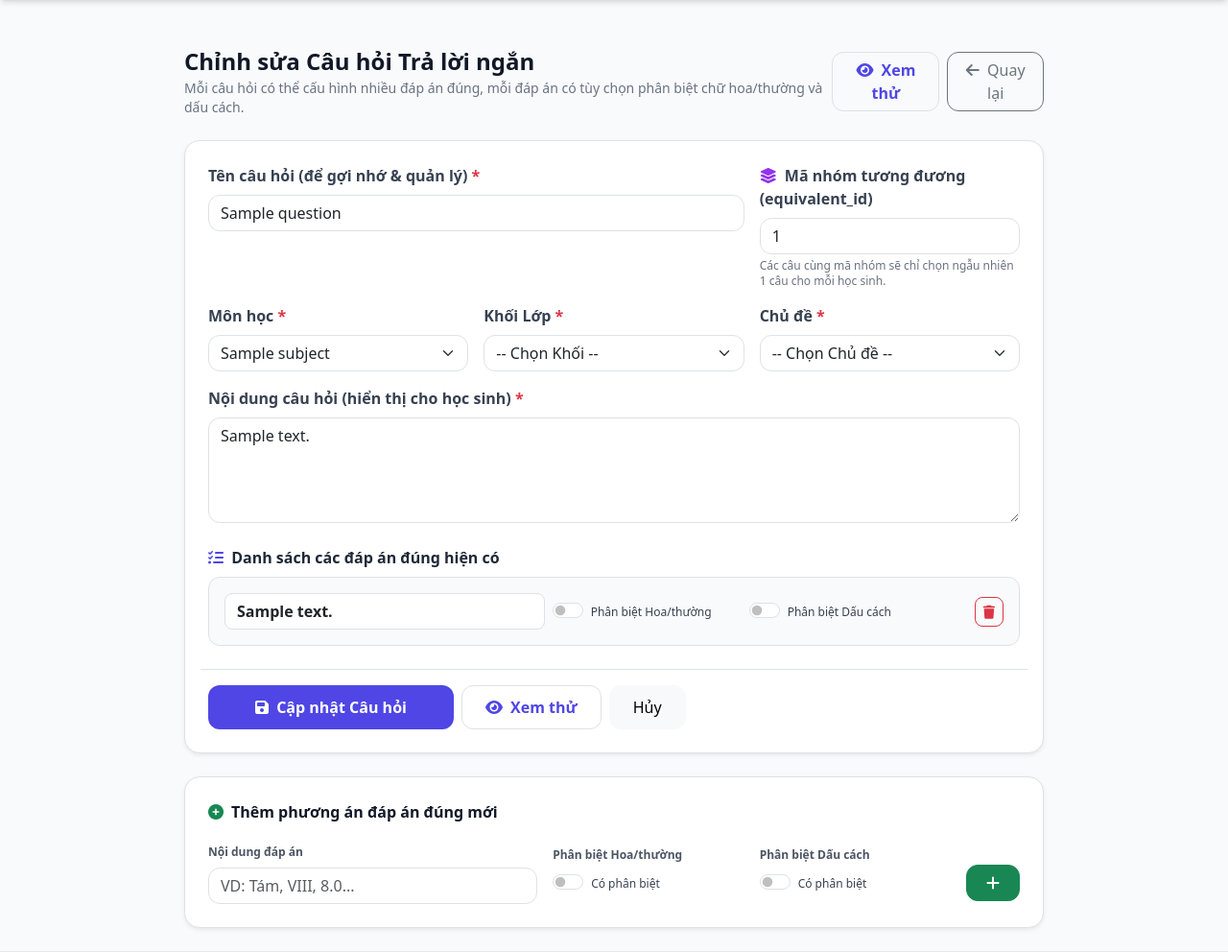
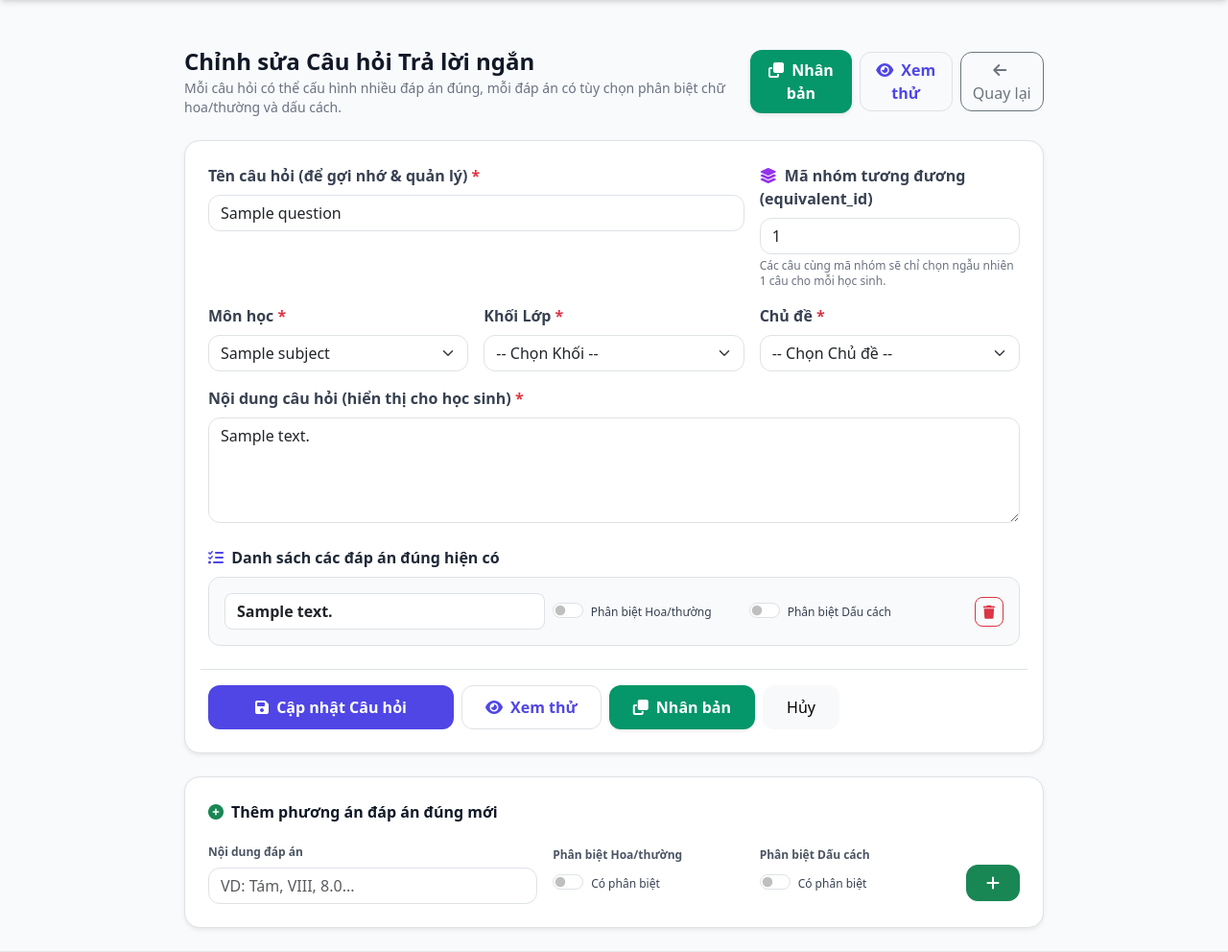
Before and after one commit to huunam0/kiemtratichluy, a CodeIgniter 4 app: the page made by app/Views/teacher/short_answer/question_form.php in a window 1280 px wide. Shown: the part 64-1056 px from the top of the page at 96% size. Run offline with PHP 8.4 and a stand-in for CodeIgniter, Linux system fonts and the light colour scheme; the template is opened without the code that fills it: most values are stand-ins (such as "Sample title", 1, 10 or a date in 2020); data that the repository does not hold is empty; some libraries are stand-ins or nearby versions.

Commit message:
them nut Nhan doi ngay trang sua cau hoi

```diff
--- a/app/Views/teacher/short_answer/question_form.php
+++ b/app/Views/teacher/short_answer/question_form.php
@@ -9,6 +9,12 @@
         </div>
         <div class="d-flex items-center gap-2">
             <?php if ($question): ?>
+                <a href="<?= base_url('teacher/short-answer/questions/duplicate/' . $question['id']) ?>"
+                   class="btn bg-emerald-600 hover:bg-emerald-700 text-white font-semibold rounded-xl px-3.5 py-2 shadow-sm"
+                   onclick="return confirm('Bạn có muốn nhân bản câu hỏi này thành câu hỏi mới với tên kèm đuôi \"(x2)\"?');"
+                   title="Tạo bản sao giống hệt câu hỏi này kèm đuôi (x2)">
+                    <i class="fa-solid fa-clone me-1"></i> Nhân bản
+                </a>
                 <a href="<?= base_url('teacher/short-answer/questions/preview/' . $question['id']) ?>" class="btn btn-outline-indigo border border-indigo-600 text-indigo-600 hover:bg-indigo-50 font-semibold rounded-xl">
                     <i class="fa-solid fa-eye me-1"></i> Xem thử
                 </a>
@@ -165,6 +171,12 @@
                         <a href="<?= base_url('teacher/short-answer/questions/preview/' . $question['id']) ?>" class="btn btn-outline-indigo border border-indigo-600 text-indigo-600 hover:bg-indigo-50 font-bold rounded-xl px-4 py-2.5">
                             <i class="fa-solid fa-eye me-1"></i> Xem thử
                         </a>
+                        <a href="<?= base_url('teacher/short-answer/questions/duplicate/' . $question['id']) ?>"
+                           class="btn bg-emerald-600 hover:bg-emerald-700 text-white font-bold rounded-xl px-4 py-2.5 shadow-sm"
+                           onclick="return confirm('Bạn có muốn nhân bản câu hỏi này thành câu hỏi mới với tên kèm đuôi \"(x2)\"?');"
+                           title="Tạo bản sao giống hệt câu hỏi này kèm đuôi (x2)">
+                            <i class="fa-solid fa-clone me-1"></i> Nhân bản
+                        </a>
                     <?php endif; ?>
                     <a href="<?= base_url('teacher/short-answer/questions') ?>" class="btn btn-light rounded-xl px-4 py-2.5">Hủy</a>
                 </div>
```
